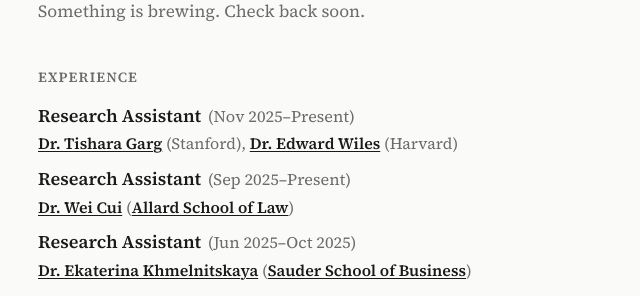
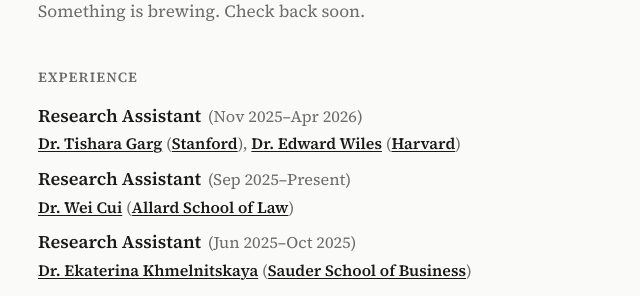
Before and after one commit to dhruva36/dhruva36.github.io, a Jekyll site: the page built from index.md, in a window 1280 px wide. Shown: the part 551-847 px from the top of the page, without its empty margins (319-959 px from the left). Built offline with Jekyll 4.4.1, drawn with Linux system fonts in a browser that asks for light colours.

Commit message:
Update Garg/Wiles RA dates to Nov 2025–Apr 2026, add university links
Co-Authored-By: Claude Opus 4.6 (1M context) <noreply@anthropic.com>

```diff
--- a/index.md
+++ b/index.md
@@ -4,8 +4,8 @@ description: "Dhruva Devaraaj — economics, econometrics, and the things I find
 
 experience:
   - role: Research Assistant
-    dates: "Nov 2025–Present"
-    description: '<a href="https://tisharagarg.github.io/" target="_blank">Dr. Tishara Garg</a> (Stanford), <a href="https://www.edward-wiles.com/" target="_blank">Dr. Edward Wiles</a> (Harvard)'
+    dates: "Nov 2025–Apr 2026"
+    description: '<a href="https://tisharagarg.github.io/" target="_blank">Dr. Tishara Garg</a> (<a href="https://www.stanford.edu/" target="_blank">Stanford</a>), <a href="https://www.edward-wiles.com/" target="_blank">Dr. Edward Wiles</a> (<a href="https://www.harvard.edu/" target="_blank">Harvard</a>)'
   - role: Research Assistant
     dates: "Sep 2025–Present"
     description: '<a href="https://allard.ubc.ca/about-us/our-people/wei-cui" target="_blank">Dr. Wei Cui</a> (<a href="https://allard.ubc.ca/" target="_blank">Allard School of Law</a>)'
```
